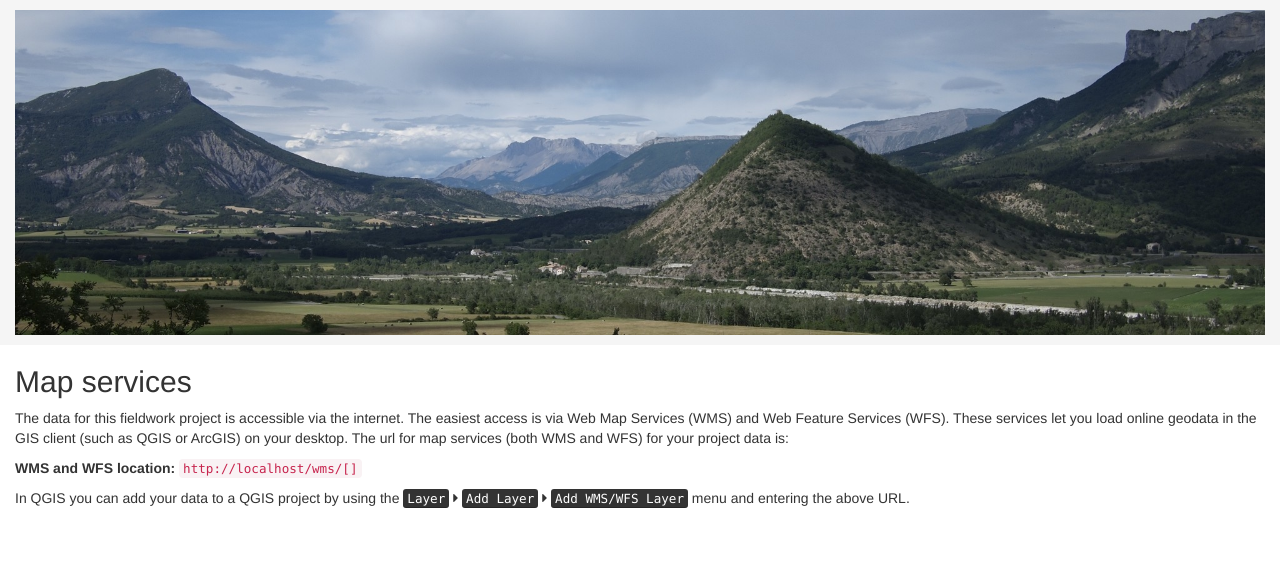
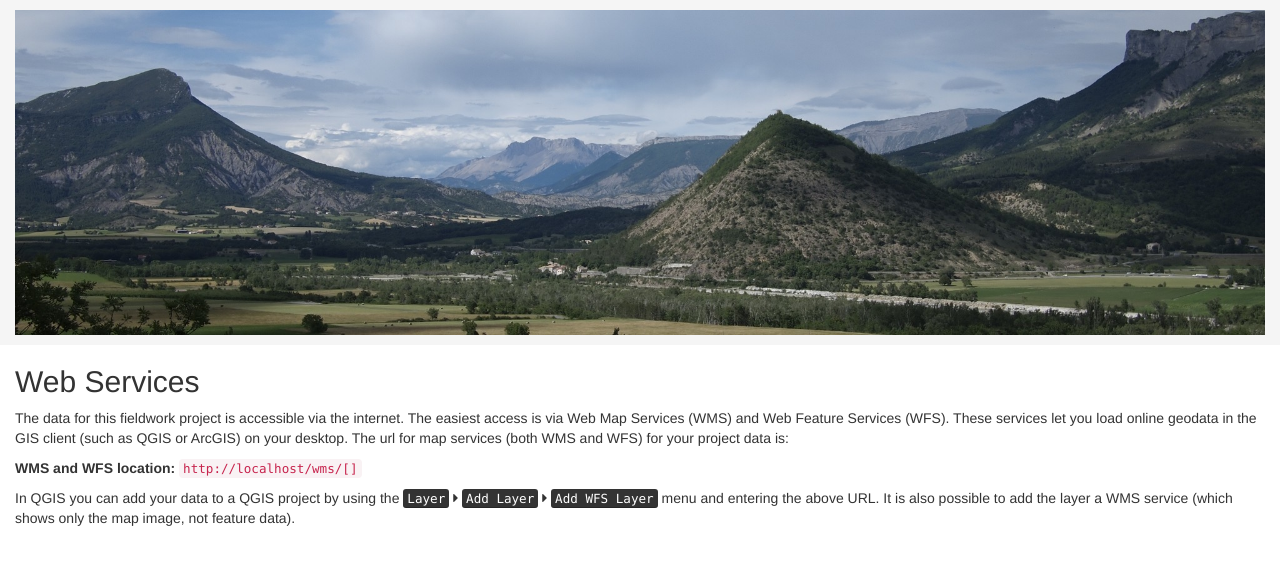
Before and after one commit to pcraster/fwo, a Python web app: template application/templates/project/collaborate.html in a window 1280 px wide. Shown: the part 96-661 px from the top of the page. Run offline with Jinja, Linux system fonts and the light colour scheme; the template is opened without the code that fills it: most values are stand-ins (such as "Sample title", 1, 10 or a date in 2020); some libraries are stand-ins or nearby versions.

Commit message:
text changes for webservices page

```diff
--- a/application/templates/header.html
+++ b/application/templates/header.html
@@ -32,7 +32,7 @@
 	        <li><a href="/projects/{{project.slug}}/{{user.id}}/data"><i class="fa fa-database"></i> Data</a></li>
 	        <li><a href="/projects/{{project.slug}}/{{user.id}}/maps"><i class="fa fa-map-marker"></i> Maps</a></li>
 	        <li><a href="/projects/{{project.slug}}/{{user.id}}/feedback"><i class="fa fa-comment"></i> Comments and Feedback</a></li>
-	        <li><a href="/projects/{{project.slug}}/{{user.id}}/collaborate"><i class="fa fa-share-alt"></i> Web services</a></li>
+	        <li><a href="/projects/{{project.slug}}/{{user.id}}/collaborate"><i class="fa fa-share-alt"></i> Web Services</a></li>
         {% endif %}
         {% if current_user.id and project and not user %}
           <!--
--- a/application/templates/project/collaborate.html
+++ b/application/templates/project/collaborate.html
@@ -1,6 +1,6 @@
 {% extends "base.html" %}
 {% block content %}
-	<h2>Map services</h2>
+	<h2>Web Services</h2>
 	<p>
 		The data for this fieldwork project is accessible via the internet. The easiest access is via Web Map Services (WMS) and Web Feature Services (WFS). These services let you load online geodata in the GIS client (such as QGIS or ArcGIS) on your desktop. The url for map services (both WMS and WFS) for your project data is:
 	</p>
@@ -8,6 +8,6 @@
 		<strong>WMS and WFS location: </strong><code>http://{{request.host}}/wms/{{cu.wms_key}}</code>
 	</p>
 	<p>
-		In QGIS you can add your data to a QGIS project by using the <kbd>Layer</kbd> <i class="fa fa-caret-right"></i> <kbd>Add Layer</kbd> <i class="fa fa-caret-right"></i> <kbd>Add WMS/WFS Layer</kbd> menu and entering the above URL.
+		In QGIS you can add your data to a QGIS project by using the <kbd>Layer</kbd> <i class="fa fa-caret-right"></i> <kbd>Add Layer</kbd> <i class="fa fa-caret-right"></i> <kbd>Add WFS Layer</kbd> menu and entering the above URL. It is also possible to add the layer a WMS service (which shows only the map image, not feature data).
 	</p>
 {% endblock %}
```
